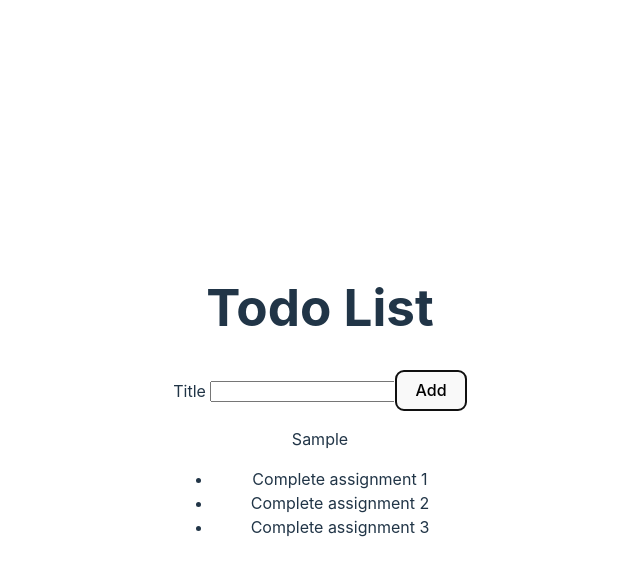
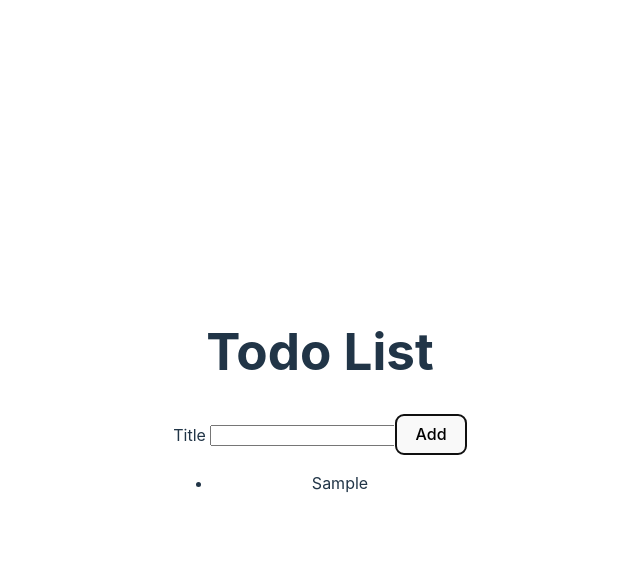
Before and after one commit to CarlosM2026/react-todo, a React (Vite) app: page / in a window 1280 px wide. Both pictures are taken after typing "Sample" into the empty fields and a click on the button "Add". Shown: the top 576 px of the page, without its empty margins (320-960 px from the left). Built offline with nearby package versions, Linux system fonts and the light colour scheme.

Commit message:
lesson 1.4

```diff
--- a/src/AddTodoForm.jsx
+++ b/src/AddTodoForm.jsx
@@ -1,20 +1,28 @@
-import React from 'react';
+import React, { useState } from 'react';
 
-function AddTodoForm(props) {
+function AddTodoForm({ onAddTodo }) {
+
+  const [todoTitle, setTodoTitle] = useState('')
+
+  const handleTitleChange = (event) => {
+    console.log(event.target.value);
+    let newTodoTitle = event.target.value;
+    setTodoTitle(newTodoTitle);
+  }
 
   const handleAddTodo = (event) => {
     event.preventDefault();
-    let todoTitle = event.target.elements.title.value
     console.log(todoTitle)
-    props.onAddTodo(todoTitle);
-    event.target.reset();
+    const Todo = {title:todoTitle, id: Date.now}
+    onAddTodo(Todo);
+    setTodoTitle('');
 
   }
     return (
         <>
           <form onSubmit={handleAddTodo}>
             <label htmlFor="todoTitle">Title </label>
-            <input name="title" type="text" id="todoTitle" />
+            <input name="title" type="text" id="todoTitle" value={todoTitle} onChange={handleTitleChange}/>
             <button type="submit">Add</button>
           </form>
         </>
--- a/src/App.jsx
+++ b/src/App.jsx
@@ -9,13 +9,17 @@
 function App() {
   const [count, setCount] = useState(0)
 
-  const [newTodo, setNewTodo] = useState('')
+  const [todoList,setTodoList] = useState([]);
+  const addTodo = (newTodo) => {
+    setTodoList([...todoList, newTodo])
+  }
+
   return (
     <>
       <h1>Todo List</h1>
-      <AddTodoForm onAddTodo = {setNewTodo}/>
-      <p>{newTodo}</p>
-      <TodoList/>
+      <AddTodoForm onAddTodo = {addTodo}/>
+
+      <TodoList todoList={todoList}/>
     </>
   )
 }
--- a/src/TodoList.jsx
+++ b/src/TodoList.jsx
@@ -1,13 +1,8 @@
 import React from 'react';
 import TodoListItem from './TodoListItem';
 
-const todoList = [
-    { id: 1, title: "Complete assignment 1" },
-    { id: 2, title: "Complete assignment 2" },
-    { id: 3, title: "Complete assignment 3" }
-];
-
-const TodoList = () => (
+const TodoList = ({ todoList }) => {
+    return (
       <>
         <ul>
           {todoList.map((todo) => (
@@ -16,5 +11,6 @@
         </ul>
       </>
     );
+  };
 
   export default TodoList;
--- a/src/TodoListItem.jsx
+++ b/src/TodoListItem.jsx
@@ -1,8 +1,8 @@
 import React from 'react';
 
-const TodoListItem = (props) => {
+const TodoListItem = ({ todo }) => {
     return (
-        <li>{props.todo.title}</li>
+        <li>{todo.title}</li>
     );
 }
 
```
Lines whose indentation alone changed are shown as unchanged.
